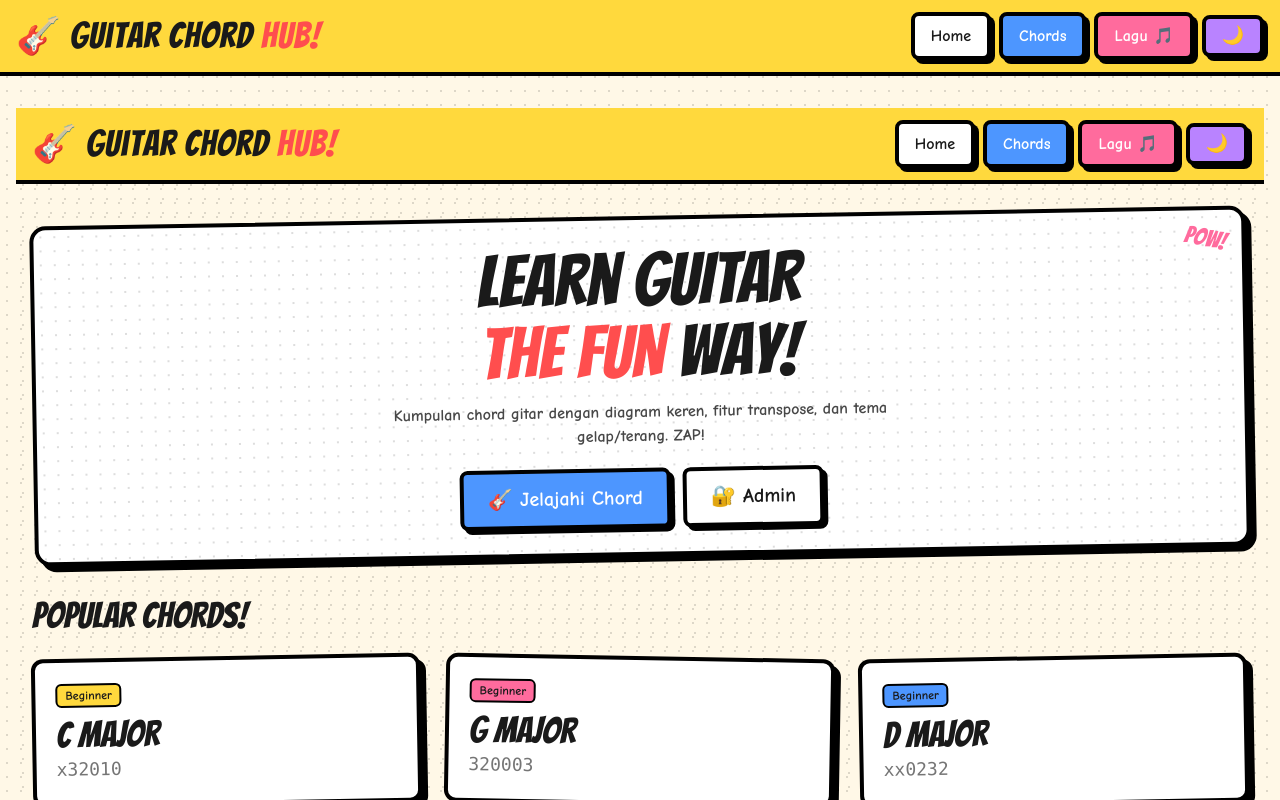
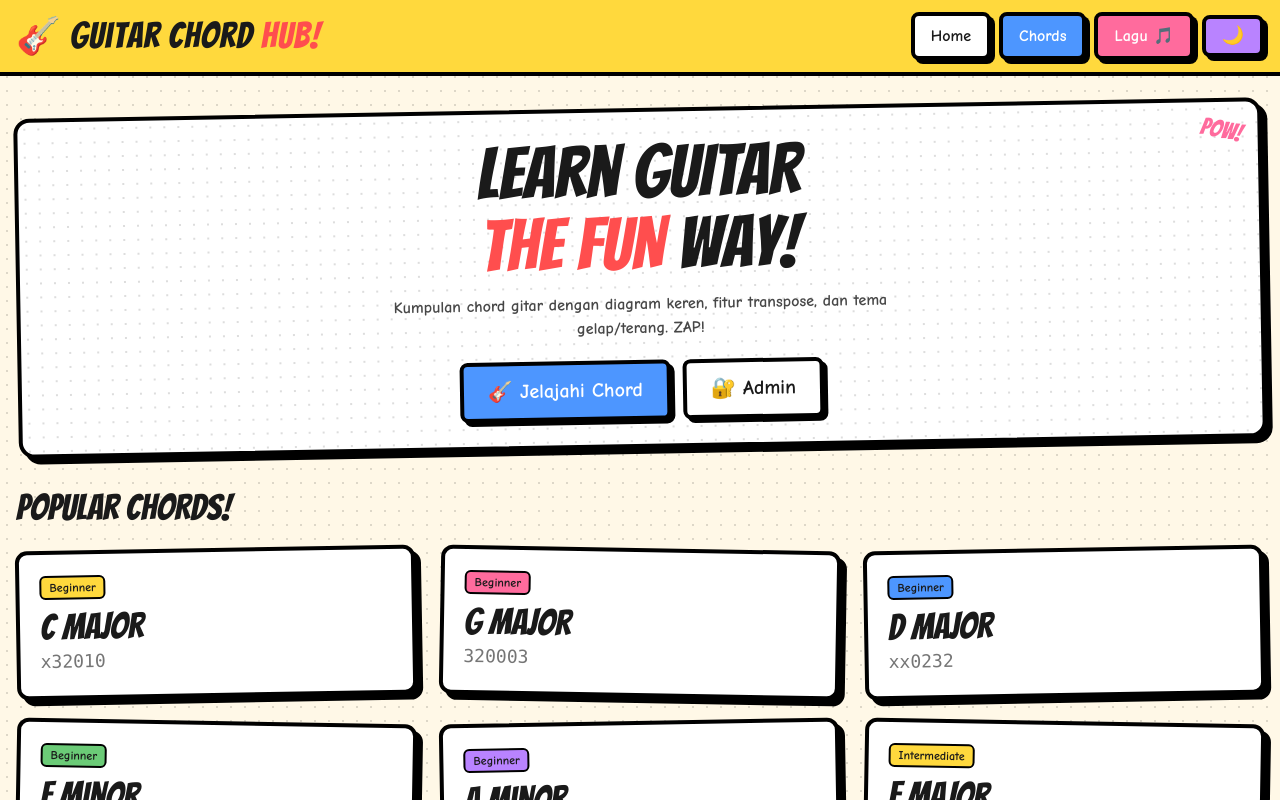
Before and after one commit to hazelrendi-art/guitar-chord-hub, a Next.js app: page / in a window 1280 px wide. Shown: the top 800 px of the page. Built offline with nearby package versions, Linux system fonts and the light colour scheme.

Commit message:
fix: navbar dobel — hapus Layout dari _app.js (tiap halaman pasang Layout sendiri untuk SEO title)

```diff
--- a/pages/_app.js
+++ b/pages/_app.js
@@ -1,13 +1,12 @@
 import '../styles/globals.css'
-import Layout from '../components/layout'
 import { ThemeProvider } from '../components/theme'
 
+// Layout TIDAK dibungkus di sini — setiap halaman memasang <Layout>-nya sendiri
+// (agar bisa mengirim title/description SEO khusus per halaman).
 export default function MyApp({ Component, pageProps }) {
   return (
     <ThemeProvider>
-      <Layout>
-        <Component {...pageProps} />
-      </Layout>
+      <Component {...pageProps} />
     </ThemeProvider>
   )
 }
```
